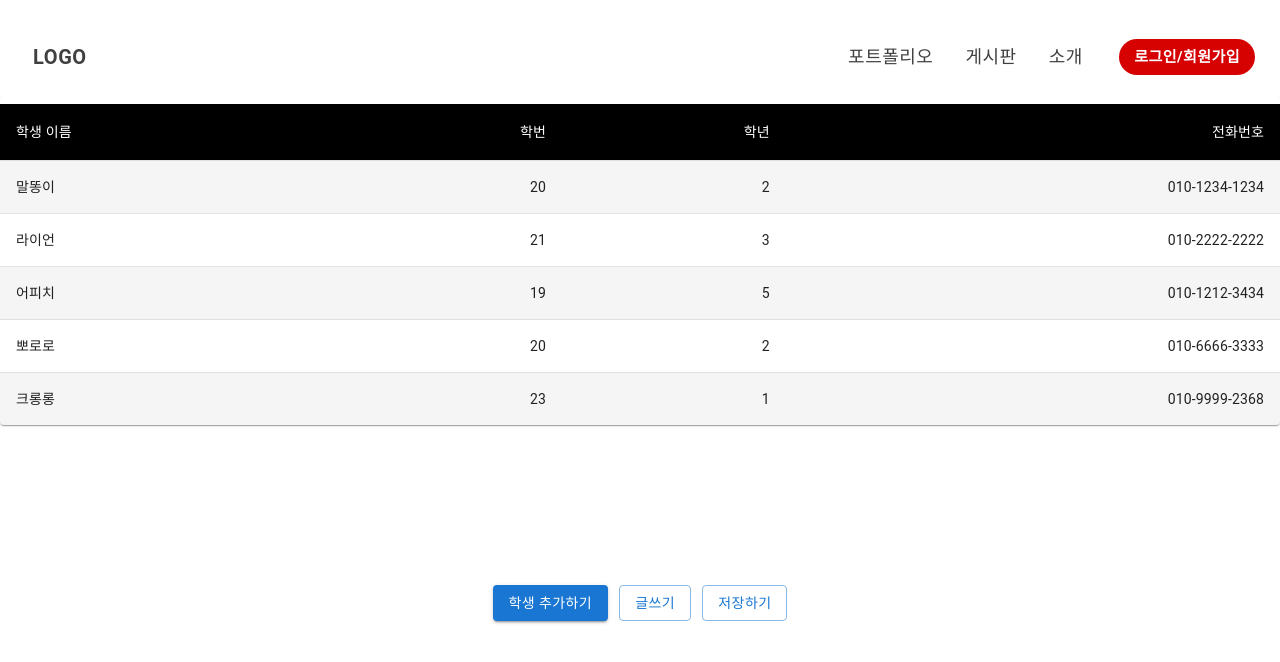
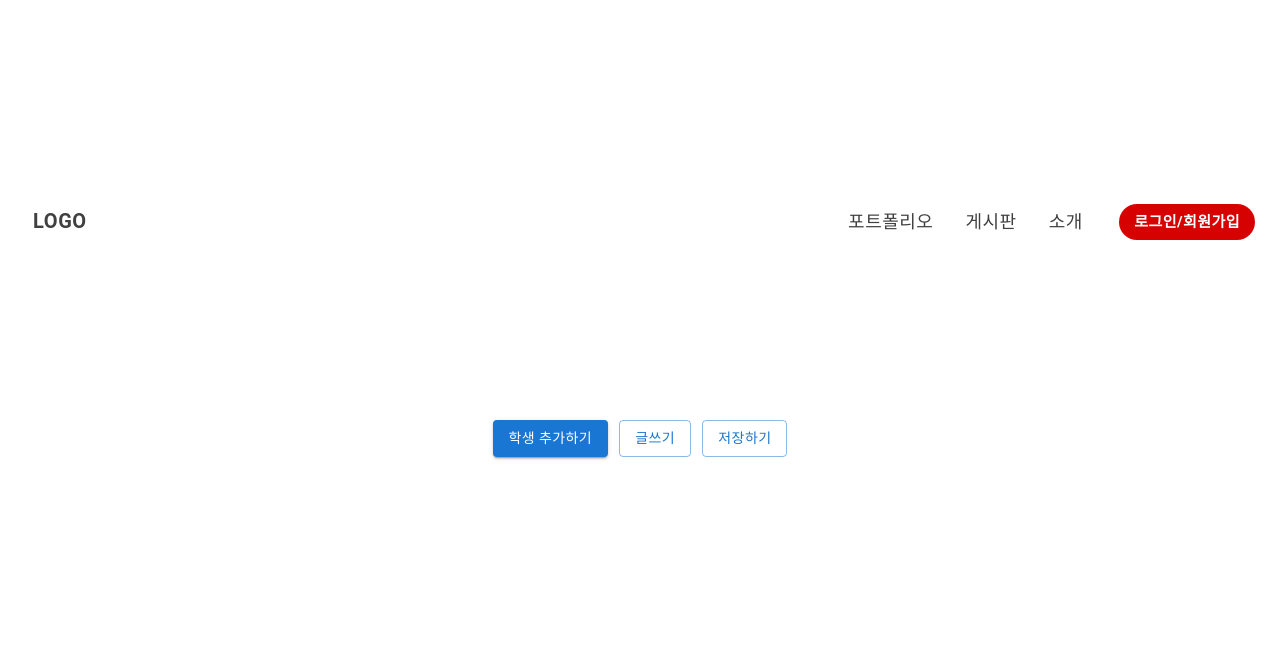
Before and after one commit to costar011/ssc, a React (Vite) app: page /boardlist in a window 1280 px wide. Shown: the top 662 px of the page. Built offline with nearby package versions, Linux system fonts and the light colour scheme.

Commit message:
mui table reset

```diff
--- a/src/pages/BoardList.tsx
+++ b/src/pages/BoardList.tsx
@@ -1,16 +1,8 @@
-import { styled } from "@mui/material/styles";
-import Table from "@mui/material/Table";
-import TableBody from "@mui/material/TableBody";
-import TableCell, { tableCellClasses } from "@mui/material/TableCell";
-import TableContainer from "@mui/material/TableContainer";
-import TableHead from "@mui/material/TableHead";
-import TableRow from "@mui/material/TableRow";
-import Paper from "@mui/material/Paper";
-
 import Header from "../component/header";
 import { Button } from "@mui/material";
 import { useNavigate } from "react-router-dom";
 import style from "@emotion/styled";
+import { styled } from "@mui/material/styles";
 
 const Style = style.div` /* Style 컴포넌트 */
   display: flex;
@@ -41,42 +33,6 @@ const Style = style.div` /* Style 컴포넌트 */
   }
 `;
 
-const StyledTableCell = styled(TableCell)(({ theme }) => ({
-  [`&.${tableCellClasses.head}`]: {
-    backgroundColor: theme.palette.common.black,
-    color: theme.palette.common.white,
-  },
-  [`&.${tableCellClasses.body}`]: {
-    fontSize: 14,
-  },
-}));
-
-const StyledTableRow = styled(TableRow)(({ theme }) => ({
-  "&:nth-of-type(odd)": {
-    backgroundColor: theme.palette.action.hover,
-  },
-  // hide last border
-  "&:last-child td, &:last-child th": {
-    border: 0,
-  },
-}));
-
-function createData(
-  name: string,
-  Departmentnumber: number,
-  grade: number,
-  phonenumber: string
-) {
-  return { name, Departmentnumber, grade, phonenumber};
-}
-
-const rows = [
-  createData("말똥이", 20, 2, "010-1234-1234"),
-  createData("라이언", 21, 3, "010-2222-2222"),
-  createData("어피치", 19, 5, "010-1212-3434"),
-  createData("뽀로로", 20, 2, "010-6666-3333"),
-  createData("크롱롱", 23, 1, "010-9999-2368"),
-];
 
 const BoardList = () => {
   const navigate = useNavigate();
@@ -92,31 +48,6 @@ const BoardList = () => {
         <Header />
       </div>
 
-      <TableContainer component={Paper}>
-        <Table sx={{ minWidth: 400, marginTop: 1 }} aria-label="customized table">
-          <TableHead>
-            <TableRow>
-              <StyledTableCell>학생 이름</StyledTableCell>
-              <StyledTableCell align="right">학번</StyledTableCell>
-              <StyledTableCell align="right">학년</StyledTableCell>
-              <StyledTableCell align="right">전화번호</StyledTableCell>
-            </TableRow>
-          </TableHead>
-          <TableBody>
-            {rows.map((row) => (
-              <StyledTableRow key={row.name}>
-                <StyledTableCell component="th" scope="row">
-                  {row.name}
-                </StyledTableCell>
-                <StyledTableCell align="right">{row.Departmentnumber}</StyledTableCell>
-                <StyledTableCell align="right">{row.grade}</StyledTableCell>
-                <StyledTableCell align="right">{row.phonenumber}</StyledTableCell>
-              </StyledTableRow>
-            ))}
-          </TableBody>
-        </Table>
-      </TableContainer>
-
       <div className="button-wapper">
       <Button variant="contained">학생 추가하기</Button>
         <Button variant="outlined" onClick={writeBtn}>
```
